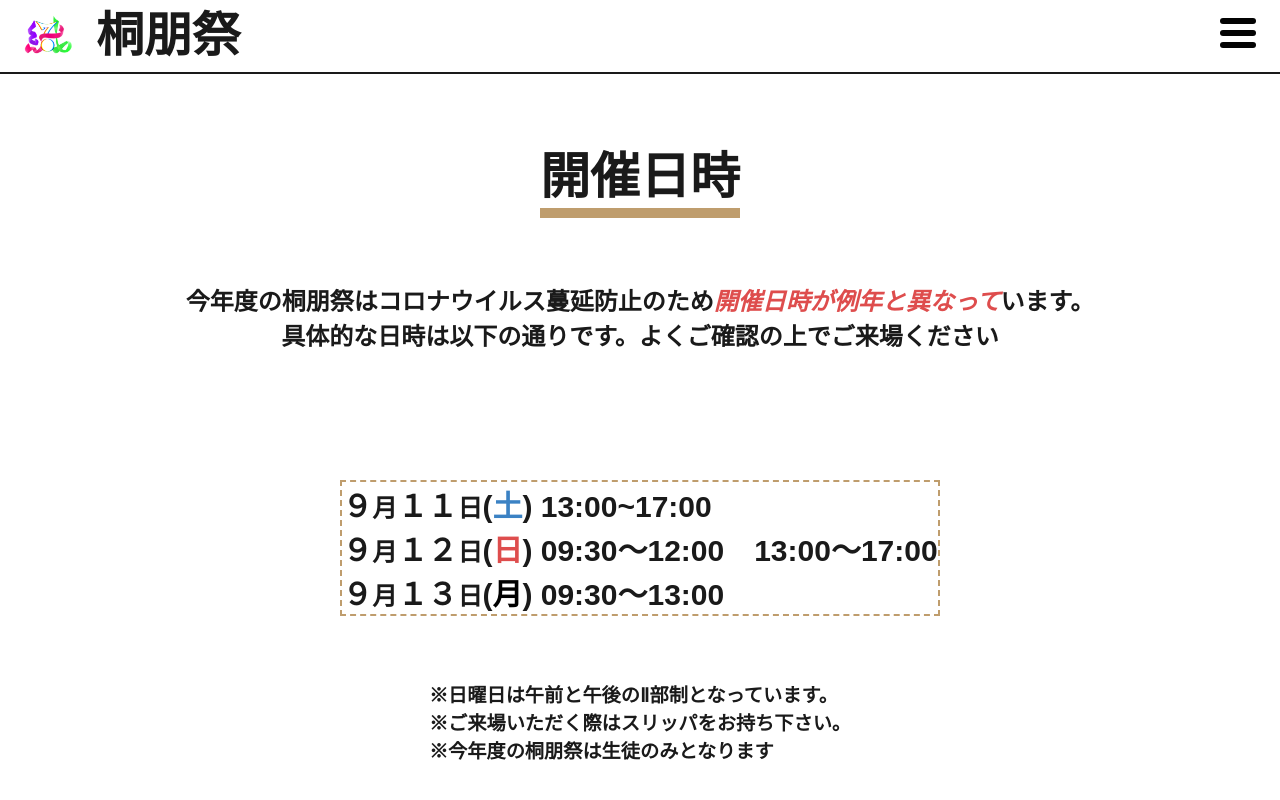
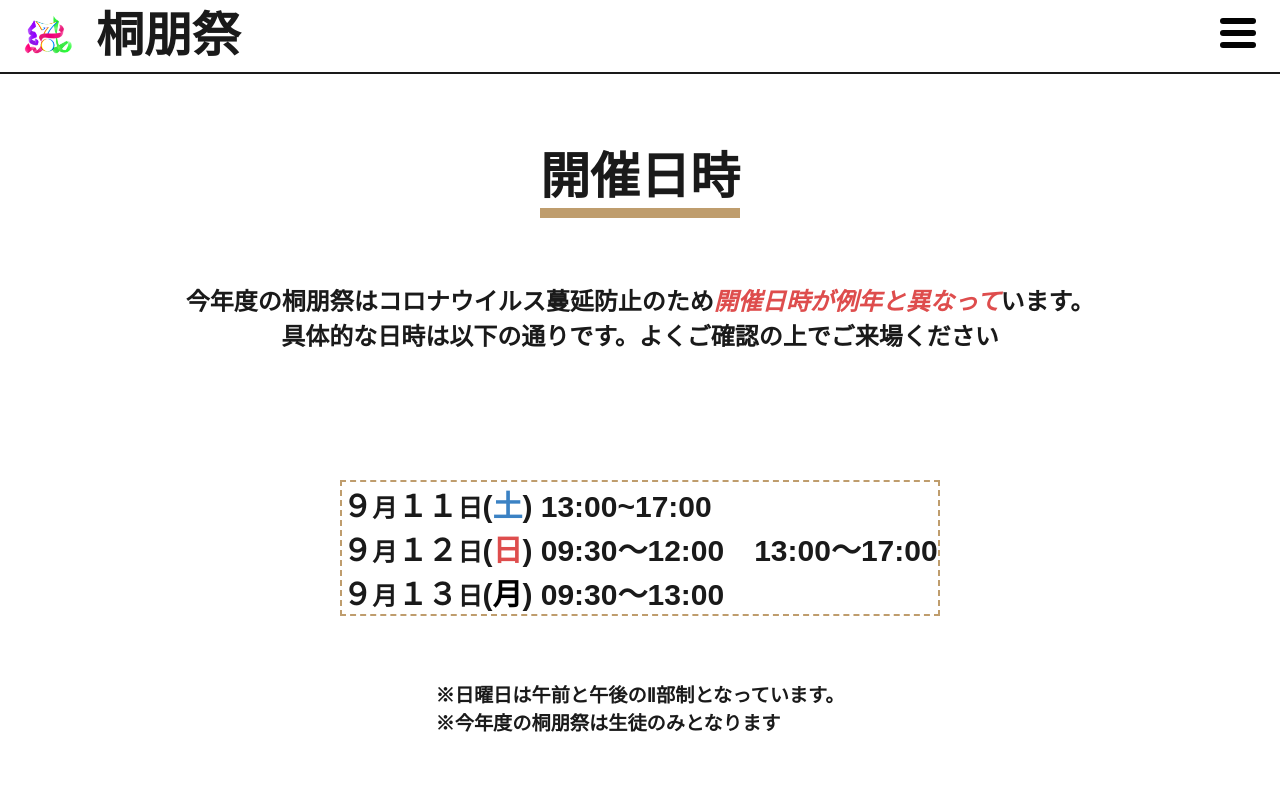
Before and after one commit to toho-festival/website-2021, a Next.js app: page /schedule in a window 1280 px wide. Shown: the top 800 px of the page. Built offline with nearby package versions, Linux system fonts and the light colour scheme.

Commit message:
delete shoes attention

```diff
--- a/src/components/Main/date.tsx
+++ b/src/components/Main/date.tsx
@@ -27,7 +27,6 @@ const Date = styled(props => <section { ...props }>
   </div>
   <p>
     <span>※日曜日は午前と午後のⅡ部制となっています。</span>
-    <span>※ご来場いただく際はスリッパをお持ち下さい。</span>
     <span>※今年度の桐朋祭は生徒のみとなります</span>
   </p>
 </section>)`
@@ -66,6 +65,9 @@ const Date = styled(props => <section { ...props }>
 
     > span {
       display: block;
+      :nth-child(2n) {
+        font-size:1rem;
+      }
     }
   }
 `;
--- a/src/pages/schedule.tsx
+++ b/src/pages/schedule.tsx
@@ -21,7 +21,6 @@ const Schedule: FC = () => {
         <Center>
           <Attentions>
             <p>※日曜日は午前と午後のⅡ部制となっています。</p>
-            <p>※ご来場いただく際はスリッパをお持ち下さい。</p>
             <p>※今年度の桐朋祭は生徒のみとなります</p>
           </Attentions>
         </Center>
@@ -117,4 +116,7 @@ const Attentions = styled.section`
   font-size:0.8rem;
   display: inline-block;
   text-align: initial;
+  :nth-child(2n) {
+    font-size:1rem;
+  }
 `;
```
